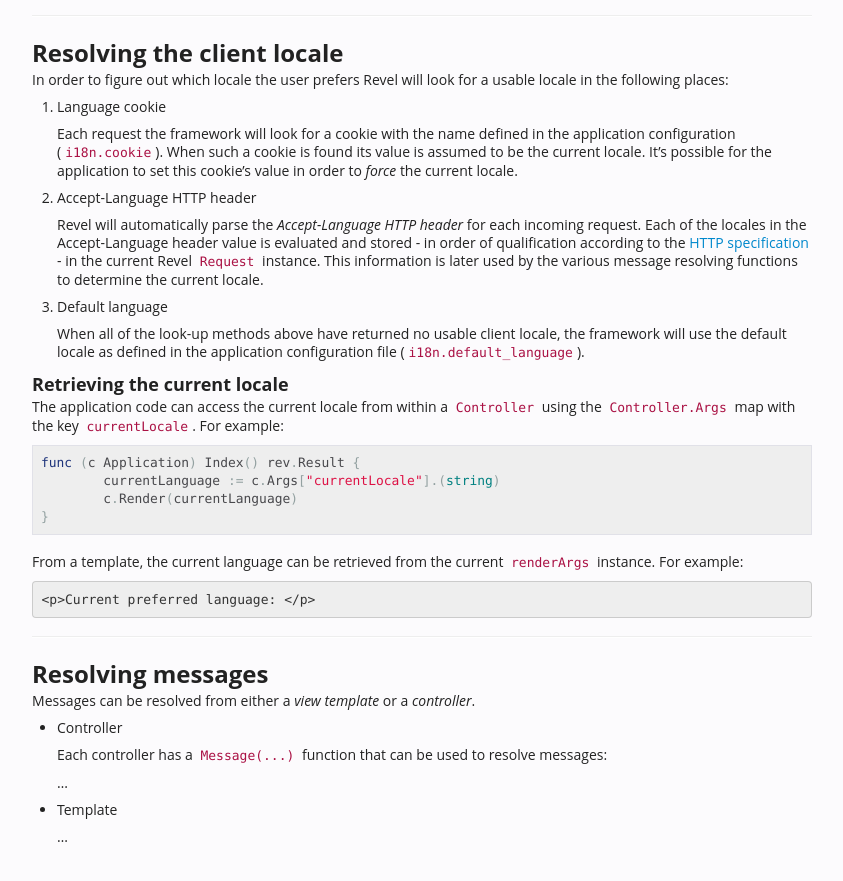
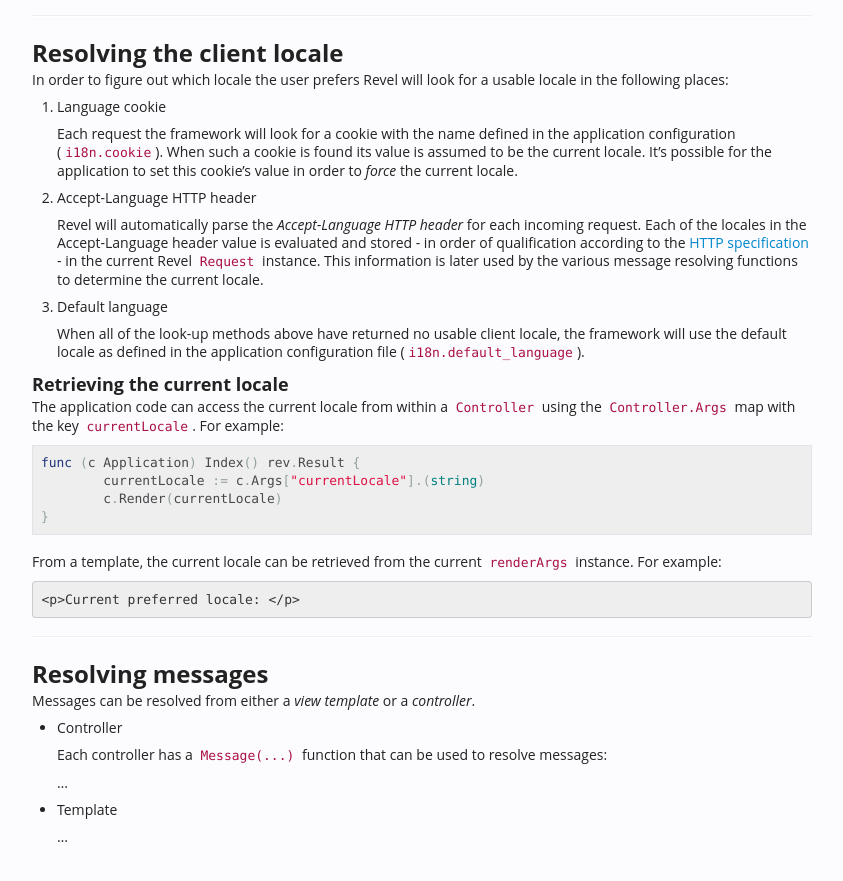
Before and after one commit to revel/revel, a Jekyll site: the page built from manual/i18n-messages.md, in a window 1280 px wide and 900 px high, scrolled down 2422 px. Shown: the top 881 px of the window, without its empty margins (298-1141 px from the left). Built offline with Jekyll 4.4.1, drawn with Linux system fonts in a browser that asks for light colours.

Commit message:
Update i18n manual documentation

```diff
--- a/manual/i18n-messages.md
+++ b/manual/i18n-messages.md
@@ -151,14 +151,14 @@ The application code can access the current locale from within a `Controller` us
 
 <pre class="prettyprint lang-go">
 func (c Application) Index() rev.Result {
-	currentLanguage := c.Args["currentLocale"].(string)
-	c.Render(currentLanguage)
+	currentLocale := c.Args["currentLocale"].(string)
+	c.Render(currentLocale)
 }
 </pre>
 
-From a template, the current language can be retrieved from the current `renderArgs` instance. For example:
+From a template, the current locale can be retrieved from the current `renderArgs` instance. For example:
 
-    <p>Current preferred language: {{.currentLocale}}</p>
+    <p>Current preferred locale: {{.currentLocale}}</p>
 
 ***
 
```
